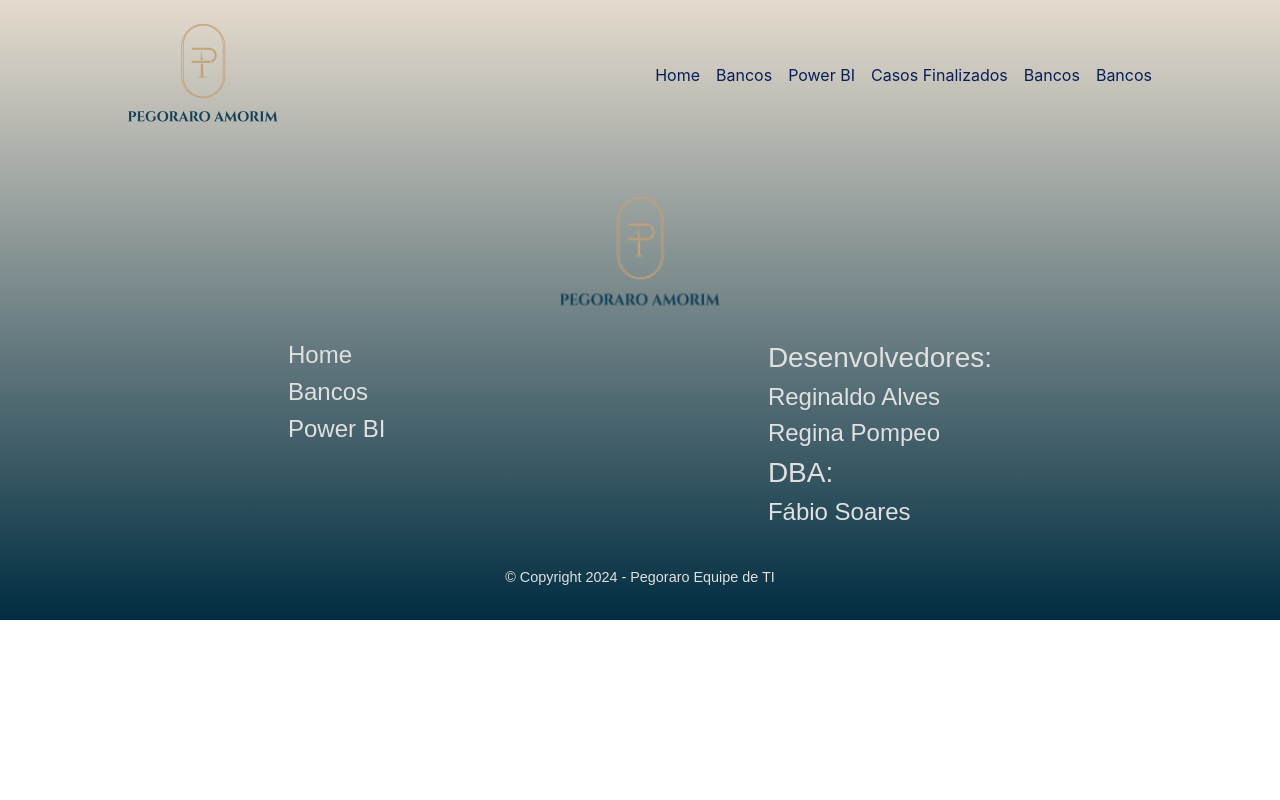
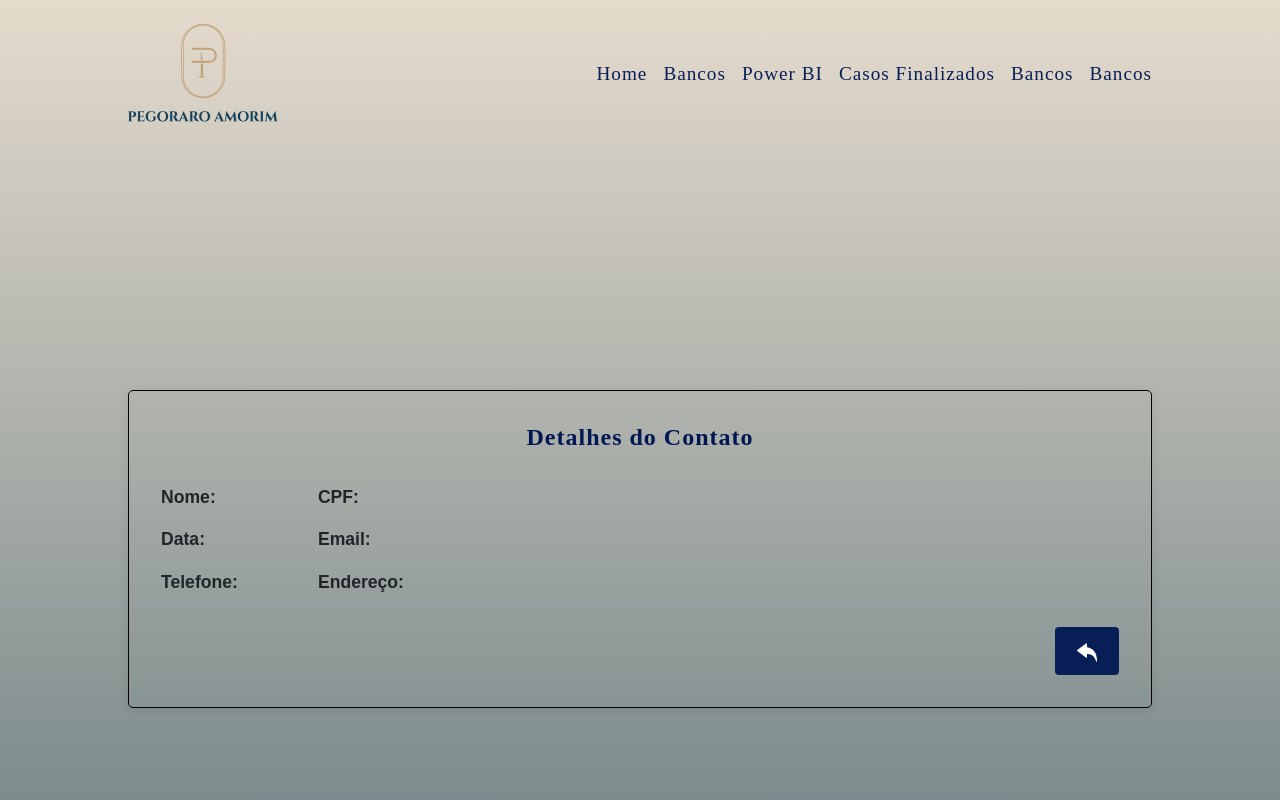
Before and after one commit to ReginaPompeo/Front-End-SRPA, a React (Create React App) app in the folder srpa-application/: page /detalhes/1 in a window 1280 px wide. Shown: the top 800 px of the page. Built offline with nearby package versions, Linux system fonts and the light colour scheme.

Commit message:
fix: I fixed the bug on the contact details screen
Before has a bug on screen contact details when you clicked on the contact you are'nt navigate for the details the contact, but now when you click in the contact you can navigate for the details

```diff
--- a/srpa-application/src/App.js
+++ b/srpa-application/src/App.js
@@ -20,8 +20,8 @@ function App() {
         <Route path="/" element={<Home/>} />
         <Route path="/bancos" element={<Bancos/>} />
         <Route path="/powerbi" element={<PowerBI/>} />
-        <Route path="/casosfinalizados" element={<CasosFinalizados/>} />
-        <Route path="/detalhes/:nome" component={DetalhesContato} />
+        <Route path="/casosfinalizados" element={<CasosFinalizados />} />
+        <Route path="/detalhes/:nome" element={<DetalhesContato />} />
         </Routes>
         <Footer/>
       </Container>
--- a/srpa-application/src/components/Banner/Header.jsx
+++ b/srpa-application/src/components/Banner/Header.jsx
@@ -72,14 +72,14 @@ const Container = styled.div`
         position: absolute;
         width: 100%;
         height: 2px;
-        background-color: ${(props) => (props.bar ? "transparent" : "#fff")};
+        background-color: ${(props) => (props.bar ? "transparent" : "#081E57")};
         transition: all 400ms ease-in-out;
         :before,
         :after {
           content: "";
           width: 100%;
           height: 2px;
-          background-color: #fff;
+          background-color: #081E57;
           position: absolute;
         }
 
@@ -108,7 +108,7 @@ const Nav = styled.div`
     position: fixed;
     display: flex;
     flex-direction: column;
-    background-color: #081E57;
+    background-color: #081e57;
     inset: 0;
     justify-content: center;
     align-items: center;
@@ -122,30 +122,32 @@ const Nav = styled.div`
   }
   span {
     margin-left: 1rem;
+    font-size: 1.2rem;
+    font-family: "Lora", serif;
+    font-optical-sizing: auto;
+    font-style: normal;
+    letter-spacing: 1px;
     a {
-      color: #081E57;
+      color: #081e57; /* Cor do texto */
       text-decoration: none;
+      position: relative;
       font-weight: 400;
-      position: relative;
-      :before {
+      &:before {
         content: "";
         position: absolute;
+        bottom: -5px;
         left: 0;
-        right: 0;
-        bottom: -5px;
-        height: 2px;
-        background-color: #081E57;
-        transform: scale(0);
-        transform-origin: right;
-        transition: transform 400ms ease-in-out;
+        width: 100%;
+        height: 2px; /* Altura do sublinhado */
+        background-color: #081e57; /* Cor do sublinhado */
+        visibility: hidden;
+        transform: scaleX(0);
+        transition: all 0.3s ease-in-out;
       }
-      :hover:before {
-        transform: scale(1);
-        transform-origin: left;
-      }
-      :hover {
-        opacity: 0.7;
+      &:hover:before {
+        visibility: visible;
+        transform: scaleX(1);
       }
     }
   }
-`
+`;
--- a/srpa-application/src/components/CasosFinalizados/CasosFinalizados.jsx
+++ b/srpa-application/src/components/CasosFinalizados/CasosFinalizados.jsx
@@ -9,12 +9,33 @@ const CasosFinalizados = () => {
   const navigate = useNavigate();
 
   const data = [
-    { nome: "Nome Exemplo", cpf: "CPF Exemplo", data: "Data Exemplo" },
-    { nome: "Nome Exemplo 2", cpf: "CPF Exemplo 2", data: "Data Exemplo 2" },
+    { nome: "Regina Pompeo Batista Alves da Silva Pereira Célia Santiago Carvalho", cpf: "CPF Exemplo", data: "Data Exemplo" },
+    { nome: "Fabio Urbina", cpf: "CPF Exemplo 2", data: "Data Exemplo 2" },
     { nome: "Nome Exemplo 3", cpf: "CPF Exemplo 3", data: "Data Exemplo 3" },
     { nome: "Nome Exemplo 4", cpf: "CPF Exemplo 4", data: "Data Exemplo 4" },
     { nome: "Nome Exemplo 5", cpf: "CPF Exemplo 5", data: "Data Exemplo 5" },
     { nome: "Nome Exemplo 6", cpf: "CPF Exemplo 6", data: "Data Exemplo 6" },
+    { nome: "Nome Exemplo 6", cpf: "CPF Exemplo 6", data: "Data Exemplo 6" },
+    { nome: "Nome Exemplo 6", cpf: "CPF Exemplo 6", data: "Data Exemplo 6" },
+    { nome: "Nome Exemplo 6", cpf: "CPF Exemplo 6", data: "Data Exemplo 6" },
+    { nome: "Nome Exemplo 6", cpf: "CPF Exemplo 6", data: "Data Exemplo 6" },
+    { nome: "Nome Exemplo 6", cpf: "CPF Exemplo 6", data: "Data Exemplo 6" },
+    { nome: "Nome Exemplo 6", cpf: "CPF Exemplo 6", data: "Data Exemplo 6" },
+    { nome: "Nome Exemplo 6", cpf: "CPF Exemplo 6", data: "Data Exemplo 6" },
+    { nome: "Nome Exemplo 6", cpf: "CPF Exemplo 6", data: "Data Exemplo 6" },
+    { nome: "Nome Exemplo 6", cpf: "CPF Exemplo 6", data: "Data Exemplo 6" },
+    { nome: "Nome Exemplo 6", cpf: "CPF Exemplo 6", data: "Data Exemplo 6" },
+    { nome: "Nome Exemplo 6", cpf: "CPF Exemplo 6", data: "Data Exemplo 6" },
+    { nome: "Nome Exemplo 6", cpf: "CPF Exemplo 6", data: "Data Exemplo 6" },
+    { nome: "Nome Exemplo 6", cpf: "CPF Exemplo 6", data: "Data Exemplo 6" },
+    { nome: "Nome Exemplo 6", cpf: "CPF Exemplo 6", data: "Data Exemplo 6" },
+    { nome: "Nome Exemplo 6", cpf: "CPF Exemplo 6", data: "Data Exemplo 6" },
+    { nome: "Nome Exemplo 6", cpf: "CPF Exemplo 6", data: "Data Exemplo 6" },
+    { nome: "Nome Exemplo 6", cpf: "CPF Exemplo 6", data: "Data Exemplo 6" },
+    { nome: "Nome Exemplo 6", cpf: "CPF Exemplo 6", data: "Data Exemplo 6" },
+    { nome: "Nome Exemplo 6", cpf: "CPF Exemplo 6", data: "Data Exemplo 6" },
+    { nome: "Nome Exemplo 6", cpf: "CPF Exemplo 6", data: "Data Exemplo 6" },
+
   ];
 
   const pageCount = Math.ceil(data.length / itemsPerPage);
@@ -26,11 +47,11 @@ const CasosFinalizados = () => {
   };
 
   const handleRowClick = (item) => {
-    navigate(`/detalhes/${item.nome}`, { state: { contact: item } });
+    navigate(`/detalhes/${encodeURIComponent(item.nome)}`, { state: { contact: item } });
   };
 
   return (
-    <StyledContainer id="powerbi">
+    <StyledContainer id="casosFinalizados">
       <StyledText>
         <h2>Casos Finalizados</h2>
         <h4>Casos finalizados disponíveis para a verificação.</h4>
@@ -43,15 +64,9 @@ const CasosFinalizados = () => {
       <StyledFields>
         {currentData.map((item, index) => (
           <FieldsRow key={index} onClick={() => handleRowClick(item)}>
-            <FieldsName>
-              <p>{item.nome}</p>
-            </FieldsName>
-            <FieldsCPF>
-              <p>{item.cpf}</p>
-            </FieldsCPF>
-            <FieldsData>
-              <p>{item.data}</p>
-            </FieldsData>
+            <FieldsName>{item.nome}</FieldsName>
+            <FieldsCPF>{item.cpf}</FieldsCPF>
+            <FieldsData>{item.data}</FieldsData>
           </FieldsRow>
         ))}
       </StyledFields>
@@ -78,8 +93,9 @@ export default CasosFinalizados;
 
 const Container = styled.div`
   display: flex;
+  height: 100vh;
   flex-direction: column;
-  padding-top: 3rem;
+  padding-top: 5rem;
   width: 80%;
   max-width: 1280px;
   margin: 0 auto;
@@ -118,10 +134,10 @@ const FieldsRow = styled.div`
   display: flex;
   justify-content: space-between;
   text-align: left;
-  border: 1px solid #000000; /* Adiciona uma borda preta ao redor de cada linha */
-  padding: 5px; /* Adiciona um pouco de espaçamento interno */
-  border-radius: 5px; /* Adiciona cantos arredondados */
-  cursor: pointer; /* Adiciona o cursor pointer ao passar sobre a linha */
+  border: 1px solid #000000;
+  padding: 5px;
+  border-radius: 5px;
+  cursor: pointer;
 `;
 
 const FieldsName = styled.div`
@@ -140,7 +156,7 @@ const FieldsData = styled.div`
 `;
 
 const StyledContainer = styled(Container)`
-  padding: 1rem;
+  padding: 28rem 0;
   height: 100vh;
 `;
 
--- a/srpa-application/src/components/CasosFinalizados/DetalhesContato.jsx
+++ b/srpa-application/src/components/CasosFinalizados/DetalhesContato.jsx
@@ -1,6 +1,7 @@
 import React from 'react';
 import { useLocation, useNavigate } from 'react-router-dom';
 import styled from 'styled-components';
+import BackIcon from '../../assets/BackIcon.png';
 
 const DetalhesContato = () => {
   const location = useLocation();
@@ -8,25 +9,45 @@ const DetalhesContato = () => {
   const { contact } = location.state || { contact: {} };
 
   return (
-    <StyledContainer>
-      <h2>Detalhes do Contato</h2>
-      <p><strong>Nome:</strong> {contact.nome}</p>
-      <p><strong>CPF:</strong> {contact.cpf}</p>
-      <p><strong>Data:</strong> {contact.data}</p>
-      <button onClick={() => navigate('/')}>Voltar</button>
-    </StyledContainer>
+    <Container>
+      <StyledContainer>
+        <h2>Detalhes do Contato</h2>
+        <Details>
+          <div><strong>Nome:</strong> {contact.nome}</div>
+          <div><strong>CPF:</strong> {contact.cpf}</div>
+          <div><strong>Data:</strong> {contact.data}</div>
+          <div><strong>Email:</strong> {contact.email}</div>
+          <div><strong>Telefone:</strong> {contact.telefone}</div>
+          <div><strong>Endereço:</strong> {contact.endereco}</div>
+        </Details>
+        <ButtonContainer>
+          <button onClick={() => navigate('/casosfinalizados')}>
+            <img src={BackIcon} alt="Botão para voltar a página anterior" />
+          </button>
+        </ButtonContainer>
+      </StyledContainer>
+    </Container>
   );
 };
 
 export default DetalhesContato;
 
+const Container = styled.div`
+  display: flex;
+  flex-direction: column;
+  padding-top: 5rem;
+  width: 80%;
+  height: 100vh;
+  max-width: 1280px;
+  margin: 0 auto;
+  padding-bottom: 5rem;
+  justify-content: center;
+`;
+
 const StyledContainer = styled.div`
   display: flex;
   flex-direction: column;
   padding: 2rem;
-  width: 50%;
-  max-width: 600px;
-  margin: 2rem auto;
   border: 1px solid #000000;
   border-radius: 5px;
   box-shadow: 0 2px 10px rgba(0, 0, 0, 0.1);
@@ -34,19 +55,55 @@ const StyledContainer = styled.div`
 
   h2 {
     margin-bottom: 1rem;
+    font-size: 1.5rem; /* Ajustado para ser um pouco maior */
+    font-family: "Lora", serif; /* Mesma fonte que o conteúdo */
+    font-weight: bold;
+    letter-spacing: 1px;
+    color: #001753;
+  }
+`;
+
+const Details = styled.div`
+  display: grid;
+  grid-template-columns: auto 1fr;
+  gap: 0.5rem 5rem; /* Ajustar espaçamento entre colunas e linhas */
+  text-align: left;
+  margin: 1rem 0;
+
+  div {
+    margin-bottom: 0.5rem;
+    font-family: "Radio Canada Big", sans-serif; /* Fonte consistente */
+    font-size: 1rem; /* Tamanho da fonte para o texto de contato */
+    font-weight: normal;
   }
 
-  p {
-    margin: 0.5rem 0;
+  strong {
+    font-size: 1.1rem; /* Tamanho maior para o cabeçalho */
   }
+`;
+
+const ButtonContainer = styled.div`
+  display: flex;
+  justify-content: flex-end;
+  margin-top: 0.5rem;
 
   button {
-    margin-top: 1rem;
-    padding: 0.5rem 1rem;
-    background: #001753;
+    align-items: right;
+    padding: 0.4rem 0.4rem;
+    background-color: #081E57;
     color: white;
     border: none;
-    border-radius: 5px;
+    border-radius: 4px;
     cursor: pointer;
+    width: 4rem;
+    height: 3rem;
+    transition: background-color 0.3s;
+    &:hover {
+      background-color: #A36201;
+    }
+
+    img {
+      height: 1.3rem;
+    }
   }
 `;
--- a/srpa-application/src/components/Footer/Footer.jsx
+++ b/srpa-application/src/components/Footer/Footer.jsx
@@ -8,11 +8,9 @@ const Footer = () => {
   return (
     <Container id="footer">
       <Centralizar>
-        <Slide direction="down">
           <RouterLink to="/">
             <Img src={Logo} alt="Logo Pegoraro Amorim" />
           </RouterLink>
-        </Slide>
       </Centralizar>
       <Texts>
         <Pages>
@@ -43,6 +41,7 @@ const Container = styled.div`
   align-items: center;
   max-width: 1280px;
   width: 80%;
+  height: 100vh;
   padding: 3rem 0 1rem 0;
   position: relative;
   margin: 0 auto;
@@ -100,4 +99,5 @@ const Copy = styled.div`
   font-optical-sizing: auto;
   font-weight: normal;
   font-style: normal;
+  padding-top: 12rem;
 `;
--- a/srpa-application/src/components/Home/Home.jsx
+++ b/srpa-application/src/components/Home/Home.jsx
@@ -5,13 +5,13 @@ import { Slide } from "react-awesome-reveal";
 const Home = () => {
     return (
         <Container id="home">
-            <Slide direction="down">
+            <Slide direction="right">
                 <Text>
                     <h2>Sejam bem-vindos ao novo sistema S.R.P.A - EOJ</h2>
                     <h4>Sistema de Repasses Pegoraro Amorim - EOJ</h4>
                 </Text>
             </Slide>
-            <Slide direction="up">
+            <Slide direction="left">
                     <Img src="https://www.pegoraroamorim.com.br/wp-content/uploads/2022/03/banner_pegoraro_01-1-1024x357.png" alt="Banner Home Pegoraro"/>
 
             </Slide>
--- a/srpa-application/src/components/PowerBI/PowerBI.jsx
+++ b/srpa-application/src/components/PowerBI/PowerBI.jsx
@@ -62,6 +62,8 @@ const Button = styled.button`
   transition: background-color 0.3s;
   &:hover {
     background-color: #A36201;
+    text-decoration: none;
+    color: #F5F5F5;
   }
 `;
 
```
Also changed, not shown: srpa-application/src/assets/BackIcon.png (added).
